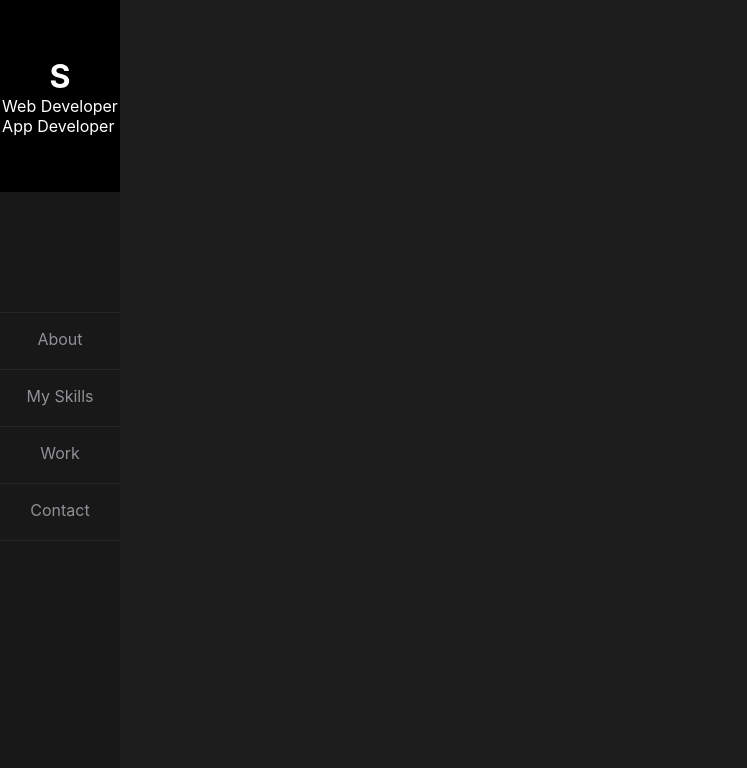
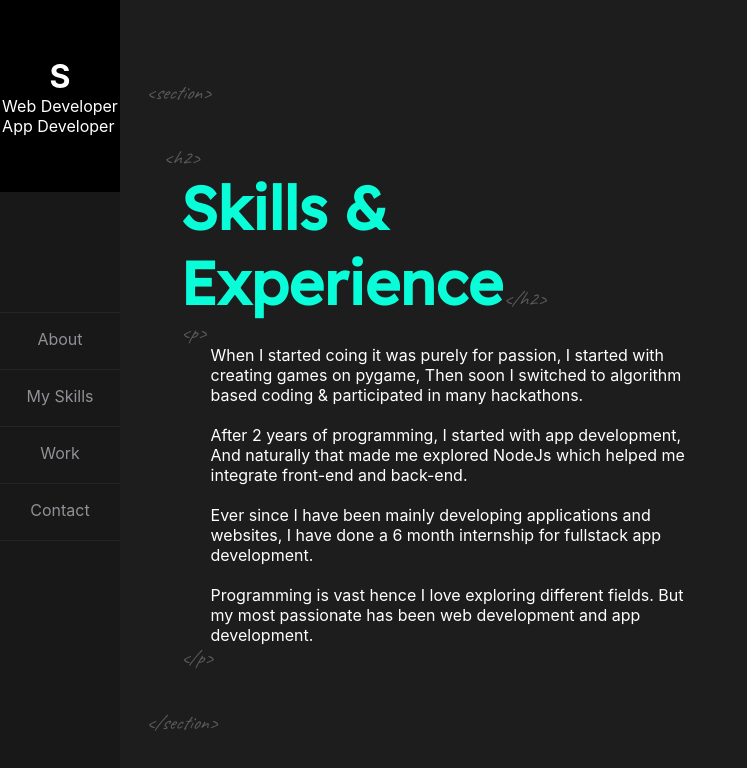
Before and after one commit to sreyasqb/profile-website, a React (Create React App) app: page /skills in a window 1280 px wide. Shown: the top 768 px of the page, without its empty margins (0-747 px from the left). Built offline with nearby package versions, Linux system fonts and the light colour scheme.

Commit message:
skillspage created

```diff
--- a/src/components/SideBar.js
+++ b/src/components/SideBar.js
@@ -1,20 +1,38 @@
-
-import { Link } from 'react-router-dom';
-import classes from './SideBar.module.css';
-const SideBar = props=>{
-    return(
+import { Link } from "react-router-dom";
+import classes from "./SideBar.module.css";
+const SideBar = (props) => {
+  return (
     <div className={classes.sidebar}>
+      <Link to="/" style={{ textDecoration: "none", color: "inherit" }}>
         <div className={classes.logo}>
           <h1>S</h1>
-                <p>Web Developer <br/>App Developer</p>
+          <p>
+            Web Developer <br />
+            App Developer
+          </p>
         </div>
+      </Link>
       <ul>
-                <li><Link to="/about" style={{textDecoration:"none",color:"inherit"}}>About</Link></li>
-                <li><Link to="/skills" style={{textDecoration:"none",color:"inherit"}}>My Skills</Link></li>
+        <li>
+          <Link
+            to="/about"
+            style={{ textDecoration: "none", color: "inherit" }}
+          >
+            About
+          </Link>
+        </li>
+        <li>
+          <Link
+            to="/skills"
+            style={{ textDecoration: "none", color: "inherit" }}
+          >
+            My Skills
+          </Link>
+        </li>
         <li>Work</li>
         <li>Contact</li>
       </ul>
     </div>
-    )
-}
+  );
+};
 export default SideBar;
--- a/src/pages/AboutPage.module.css
+++ b/src/pages/AboutPage.module.css
@@ -21,6 +21,7 @@
 .abouttitle span {
   display: inline-block;
   font-family: "Readex Pro", sans-serif;
+  font-weight: 700;
   font-stretch: ultra-expanded;
   color: #08fdd8;
   font-size: 35px;
--- a/src/pages/SkillsPage.js
+++ b/src/pages/SkillsPage.js
@@ -2,9 +2,61 @@ import SideBar from "../components/SideBar";
 import classes from "./SkillsPage.module.css";
 const SkillsPage = (props) => {
   return (
-    <div className={classes.SkillsPage}>
+    <div className={classes.skillspage}>
       <div className={classes.sidedisp}>
         <SideBar />
+      </div>
+      <div className={classes.skillscontent}>
+        <h5>&lt;section&gt;</h5>
+        <h5 style={{ paddingLeft: "3%", paddingTop: "5vh" }}>&lt;h2&gt;</h5>
+        <div className={classes.skillstitle}>
+          <span>S</span>
+          <span>k</span>
+          <span>i</span>
+          <span>l</span>
+          <span>l</span>
+          <span>s&nbsp;</span>
+          <span>&</span>
+          <br />
+          <span>E</span>
+          <span>x</span>
+          <span>p</span>
+          <span>e</span>
+          <span>r</span>
+          <span>i</span>
+          <span>e</span>
+          <span>n</span>
+          <span>c</span>
+          <span>e</span>
+
+          <h5 style={{ paddingLeft: "0", display: "inline-block" }}>
+            &lt;/h2&gt;
+          </h5>
+          <h5 style={{ paddingLeft: "0" }}>&lt;p&gt;</h5>
+          <p>
+            When I started coing it was purely for passion, I started with
+            creating games on pygame, Then soon I switched to algorithm based
+            coding & participated in many hackathons.
+          </p>
+          <br />
+          <p>
+            After 2 years of programming, I started with app development, And
+            naturally that made me explored NodeJs which helped me integrate
+            front-end and back-end.
+          </p>
+          <br />
+          <p>
+            Ever since I have been mainly developing applications and websites,
+            I have done a 6 month internship for fullstack app development.
+          </p>
+          <br />
+          <p>
+            Programming is vast hence I love exploring different fields. But my
+            most passionate has been web development and app development.
+          </p>
+          <h5 style={{ paddingLeft: "0" }}>&lt;/p&gt;</h5>
+        </div>
+        <h5 style={{ paddingTop: "5vh" }}>&lt;/section&gt;</h5>
       </div>
     </div>
   );
--- a/src/pages/SkillsPage.module.css
+++ b/src/pages/SkillsPage.module.css
@@ -1,11 +1,67 @@
 .skillspage {
   display: flex;
 }
-.sidedisp{
-    display: none;
+.sidedisp {
+  display: none;
+}
+.skillscontent {
+  width: 100%;
+  padding: 2vh 2%;
+}
+.skillscontent h5 {
+  font-family: "Caveat", cursive;
+  color: rgb(92, 91, 91);
+  font-size: 20px;
+  font-weight: 100;
+  font-style: italic;
+}
+.skillstitle {
+  padding: 0 6%;
+}
+.skillstitle span {
+  display: inline-block;
+  font-family: "Readex Pro", sans-serif;
+  font-weight: 700;
+  font-stretch: ultra-expanded;
+  color: #08fdd8;
+  font-size: 35px;
+  transition: all 1s ease-in;
+}
+.skillstitle span:hover {
+  -webkit-animation: rubberband 0.8s linear;
+}
+.skillstitle p {
+  padding-left: 6%;
+  color: white;
+}
+
+@keyframes rubberband {
+  0% {
+    transform: scale(1);
+  }
+  30% {
+    transform: scaleX(1.25) scaleY(0.75);
+  }
+  40% {
+    transform: scaleX(0.75) scaleY(1.25);
+  }
+  60% {
+    transform: scaleX(1.15) scaleY(0.85);
+  }
+  100% {
+    transform: scale(1);
+  }
 }
 @media only screen and (min-width: 1024px) {
-    .sidedisp{
-        display: block;
-    }
+  .sidedisp {
+    display: block;
+  }
+  .skillstitle span {
+    font-size: 60px;
+  }
+  .skillscontent {
+    width: 45%;
+    padding: 10vh 2%;
+  }
+
 }
```
Lines whose indentation alone changed are shown as unchanged.
